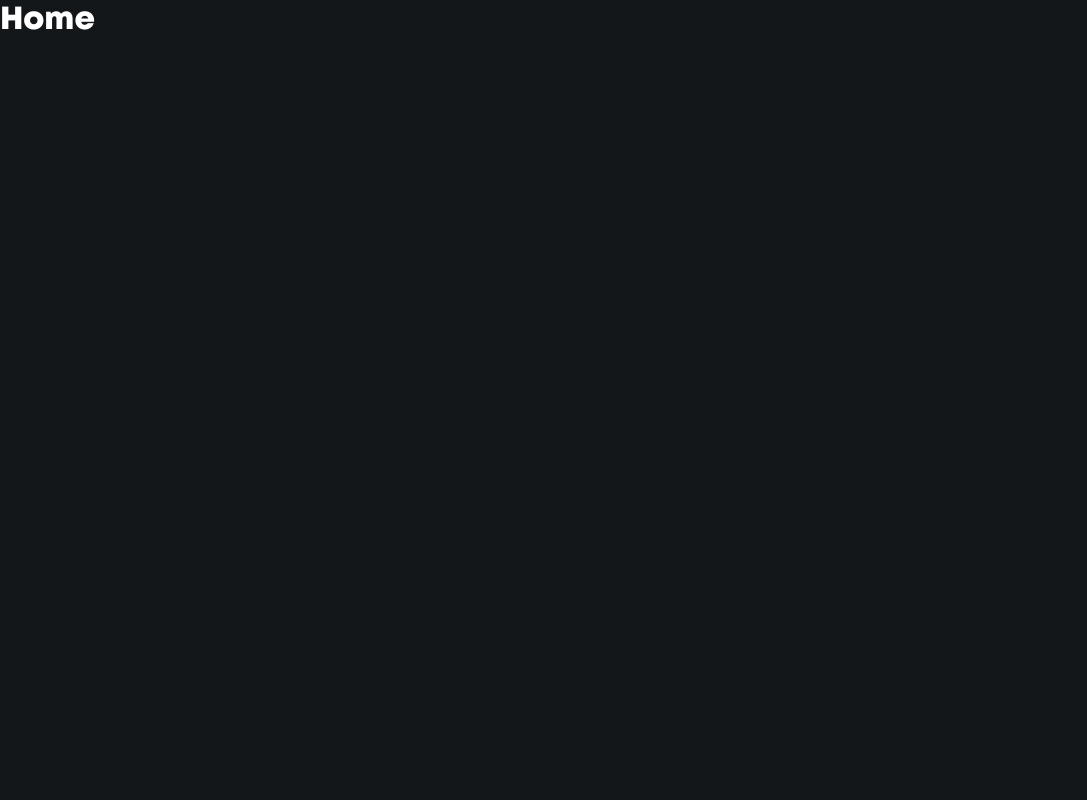
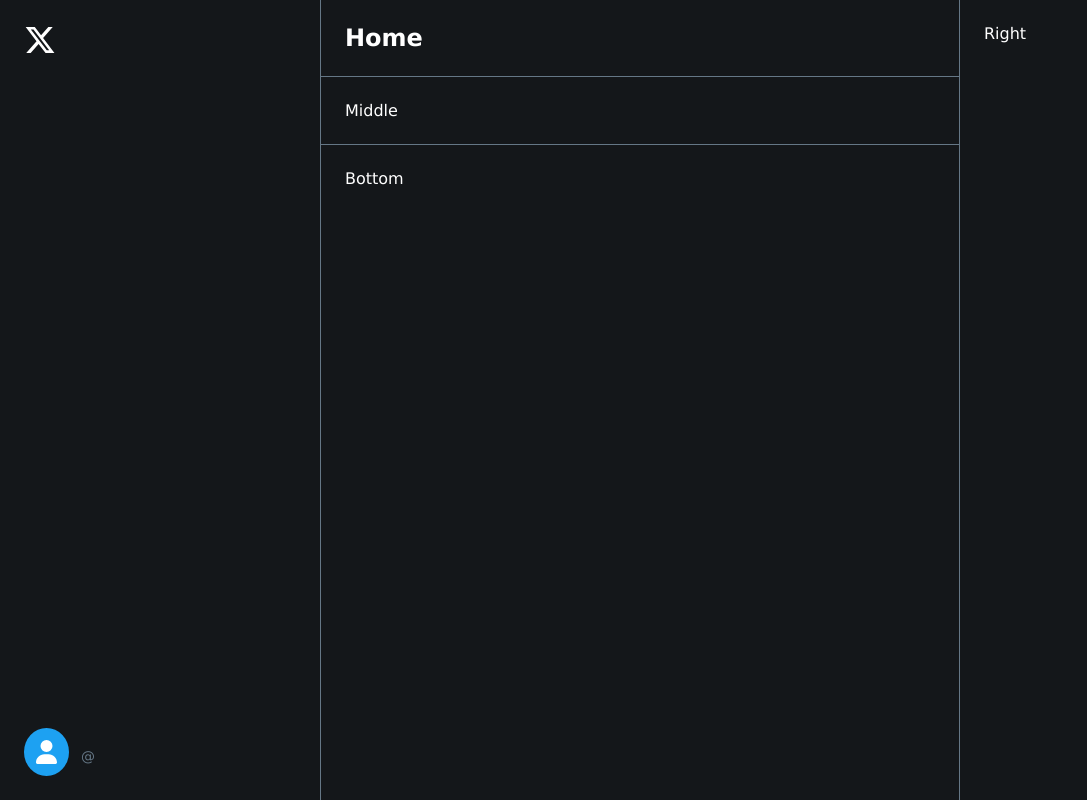
Before and after one commit to vinesk/lacapsule-hackatweet-frontend, a Next.js app: page / in a window 1280 px wide. Shown: the whole page, without its empty margins (0-1087 px from the left). Built offline with nearby package versions, Linux system fonts and the light colour scheme.

Commit message:
Clean SignIn and SignUp components + Show user infos on Home page

```diff
--- a/components/Home.js
+++ b/components/Home.js
@@ -1,9 +1,35 @@
+import { useSelector } from "react-redux";
+import { FontAwesomeIcon } from "@fortawesome/react-fontawesome";
+import { faXTwitter } from "@fortawesome/free-brands-svg-icons";
+import { faUser } from "@fortawesome/free-solid-svg-icons";
+import Link from "next/link";
 import styles from "../styles/Home.module.css";
 
 function Home() {
+  const user = useSelector((state) => state.user.value);
+
   return (
-    <div>
-      <h1>Home</h1>
+    <div className={styles.mainContainer}>
+      <div className={styles.leftContainer}>
+        <Link href="/login">
+          <FontAwesomeIcon icon={faXTwitter} className={styles.logo} />
+        </Link>
+        <div className={styles.userContainer}>
+          <FontAwesomeIcon icon={faUser} className={styles.userIcon} />
+          <div className={styles.userInfos}>
+            <p className={styles.userFirstname}>{user.firstname}</p>
+            <p className={styles.userUsername}>@{user.username}</p>
+          </div>
+        </div>
+      </div>
+      <div className={styles.middleContainer}>
+        <div className={styles.middleTop}>
+          <h1 className={styles.title}>Home</h1>
+        </div>
+        <div className={styles.middleMiddle}>Middle</div>
+        <div className={styles.middleBottom}>Bottom</div>
+      </div>
+      <div className={styles.rightContainer}>Right</div>
     </div>
   );
 }
--- a/reducers/user.js
+++ b/reducers/user.js
@@ -1,7 +1,7 @@
 import { createSlice } from "@reduxjs/toolkit";
 
 const initialState = {
-  value: { isConnected: false, username: null },
+  value: { token: null, firstname: null, username: null },
 };
 
 export const userSlice = createSlice({
@@ -9,11 +9,13 @@ export const userSlice = createSlice({
   initialState,
   reducers: {
     login: (state, action) => {
-      state.value.isConnected = action.payload.token;
+      state.value.token = action.payload.token;
+      state.value.firstname = action.payload.firstname;
       state.value.username = action.payload.username;
     },
     logout: (state) => {
-      state.value.isConnected = false;
+      state.value.token = false;
+      state.value.firstname = null;
       state.value.username = null;
     },
   },
--- a/styles/Home.module.css
+++ b/styles/Home.module.css
@@ -1,22 +1,73 @@
-.main {
+.mainContainer {
+  display: grid;
+  grid-template-columns: 1fr 2fr 1fr;
+  min-height: 100vh;
+}
+
+.leftContainer {
+  padding: var(--spacing-lg);
   display: flex;
   flex-direction: column;
-  justify-content: center;
+  align-items: flex-start;
+  justify-content: space-between;
+  gap: var(--spacing-md);
+}
+
+.logo {
+  font-size: 2rem;
+  cursor: pointer;
+}
+
+.userContainer {
+  display: flex;
   align-items: center;
-  min-height: 100vh;
-  padding: 4rem 0;
+  gap: var(--spacing-sm);
+}
+
+.userIcon {
+  font-size: 1.5rem;
+  background-color: var(--color-secondary);
+  padding: var(--spacing-sm);
+  border: none;
+  border-radius: 50%;
+}
+
+.userInfos {
+  display: flex;
+  flex-direction: column;
+  gap: var(--spacing-xs);
+}
+
+.userFirstname {
+  font-weight: 700;
+}
+
+.userUsername {
+  font-size: 0.875rem;
+  color: var(--color-tertiary);
+}
+
+.middleContainer {
+  border-left: 1px solid var(--color-tertiary);
+  border-right: 1px solid var(--color-tertiary);
+  display: grid;
+  grid-template-rows: auto auto 1fr;
+}
+
+.middleContainer > div {
+  padding: var(--spacing-lg);
 }
 
 .title {
-  line-height: 1.15;
-  font-size: 4rem;
+  font-family: var(--font-family-body);
+  font-size: var(--font-size-h2);
 }
 
-.title a {
-  color: #0070f3;
-  text-decoration: none;
+.middleMiddle {
+  border-top: 1px solid var(--color-tertiary);
+  border-bottom: 1px solid var(--color-tertiary);
 }
 
-.title a:hover, .title a:focus, .title a:active {
-  text-decoration: underline;
+.rightContainer {
+  padding: var(--spacing-lg);
 }
--- a/styles/globals.css
+++ b/styles/globals.css
@@ -22,8 +22,8 @@
   --font-size-h3: 1.25rem;
 
   /* Spacing */
-  --spacing-xs: 0.25rem;
-  --spacing-sm: 0.5rem;
+  --spacing-xs: 0.5rem;
+  --spacing-sm: 0.75rem;
   --spacing-md: 1rem;
   --spacing-lg: 1.5rem;
   --spacing-xl: 2rem;
@@ -60,6 +60,10 @@ h3 {
 
 a {
   text-decoration: none;
+  color: inherit;
+}
+
+a:hover {
   color: var(--color-secondary);
 }
 
@@ -123,3 +127,7 @@ input {
 .modal .ant-modal-close {
   color: var(--white);
 }
+
+.modal .ant-modal-close:hover {
+  color: var(--color-secondary);
+}
```
Also changed, not shown: components/SignIn.js (+12 -16 lines), components/SignUp.js (+12 -16 lines).
